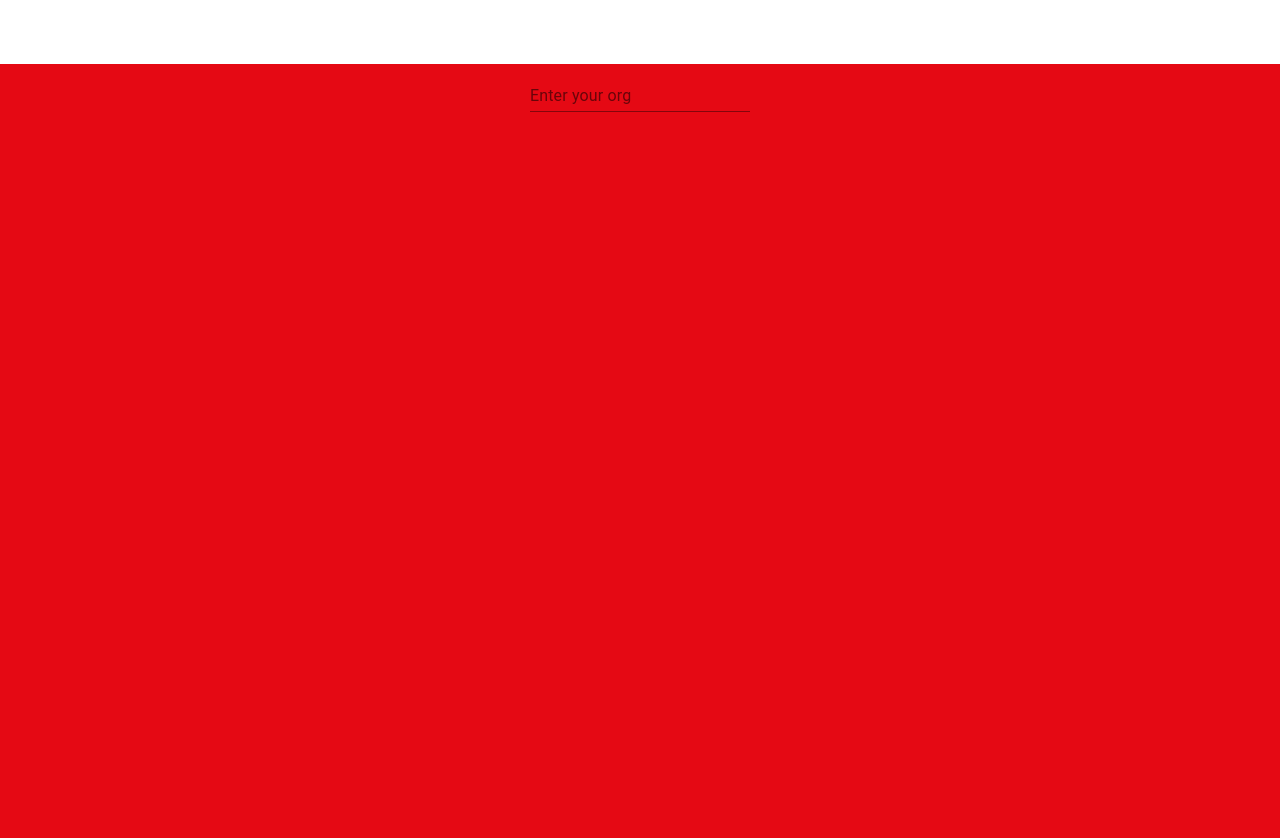
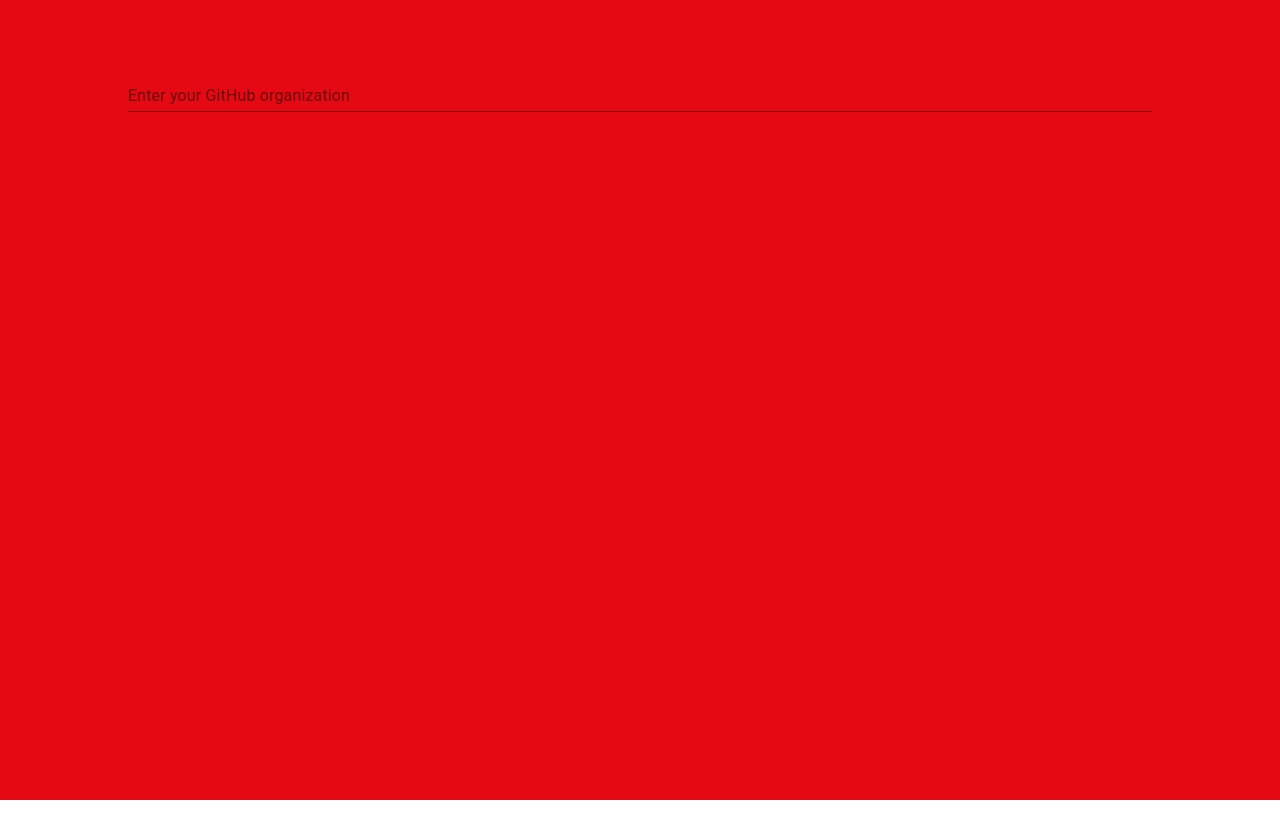
Before and after one commit to aphavichitr/netflix-github-exercise, a React (Create React App) app: page / in a window 1280 px wide. Shown: the top 838 px of the page. After the commit the page ends 800 px from the top, so only its background shows below. Built offline with nearby package versions, Linux system fonts and the light colour scheme.

Commit message:
Sort repos by starred and add repos to a list and card

```diff
--- a/src/App.css
+++ b/src/App.css
@@ -19,7 +19,6 @@
   display: flex;
   flex-direction: column;
   align-items: center;
-  margin-top: 5%;
   /*justify-content: center;*/
   font-size: calc(10px + 2vmin);
   color: white;
@@ -27,6 +26,11 @@
 
 .App-link {
   color: #61dafb;
+}
+
+.org-form {
+  margin-top: 5%;
+  width: 80%;
 }
 
 @keyframes App-logo-spin {
--- a/src/App.jsx
+++ b/src/App.jsx
@@ -2,28 +2,59 @@ import React, { useState } from 'react';
 import logo from './logo.svg';
 import './App.css';
 import { TextField } from '@material-ui/core';
+// import { green } from '@material-ui/core/colors';
 import RepoList from './components/RepoList.jsx';
+import axios from 'axios';
 
 const App = () => {
   // state
   const [org, setOrg] = useState('');
+  const [repos, setRepos] = useState([]);
 
-  const enterPressed = (event) => {
-    event.preventDefault()
+  const handleChange = (event) => {
+    setOrg(event.target.value);
+  }
 
+  const enterPressed = async (event) => {
     if (event.key === 'Enter') {
-      console.log(event)
+      event.preventDefault();
+
+      try {
+        if (org === '') {
+          console.log('error');
+        } else {
+          const result = await axios.get(`https://api.github.com/orgs/${org}/repos`);
+
+          if (result.status === 200) {
+            // sort by starred
+            const sortedRepos = result.data.sort((a, b) => {
+              return b.stargazers_count - a.stargazers_count;
+            })
+
+            setRepos(sortedRepos);
+          }
+        }
+      } catch (err) {
+        console.error(err);
+      }
     }
   }
 
   return (
     <div className="App">
       <header className="App-header">
-        <form>
-          <TextField id="org-text" label="Enter your org" placeholder="netflix" value={org} onChange={setOrg} onKeyDown={enterPressed} />
+        <form className="org-form">
+          <TextField
+            id="org-text"
+            label="Enter your GitHub organization"
+            placeholder="netflix"
+            value={org}
+            fullWidth
+            onChange={handleChange}
+            onKeyDown={enterPressed} />
         </form>
 
-        <RepoList org={org} />
+        <RepoList repos={repos} />
       </header>
     </div>
   );
--- a/src/components/Repo.jsx
+++ b/src/components/Repo.jsx
@@ -0,0 +1,18 @@
+import React from 'react';
+import Card from '@material-ui/core/Card';
+import CardContent from '@material-ui/core/CardContent';
+
+const Repo = (props) => {
+  console.log(props.repo)
+
+  return (
+    <Card>
+      <CardContent>
+        {props.repo.name}
+      </CardContent>
+    </Card>
+  );
+}
+
+
+export default Repo
--- a/src/components/RepoList.jsx
+++ b/src/components/RepoList.jsx
@@ -1,12 +1,20 @@
 import React from 'react';
+import List from '@material-ui/core/List';
+import ListItem from '@material-ui/core/ListItem';
+import Repo from './Repo.jsx';
 
 const RepoList = (props) => {
-  console.log(props)
-
   return (
-    <div></div>
+    <div>
+      <List>
+        { props.repos.map(repo => (
+          <ListItem key={repo.id}>
+            <Repo repo={repo} />
+          </ListItem>
+        ))}
+      </List>
+    </div>
   );
 }
 
-
 export default RepoList
```
